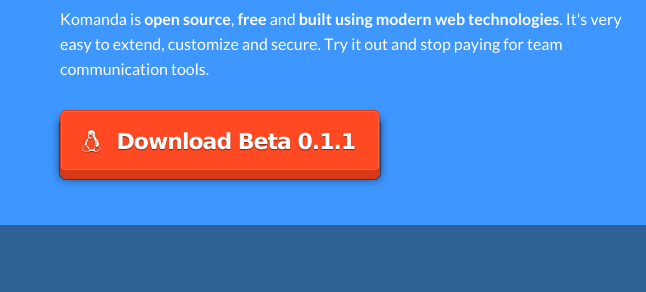
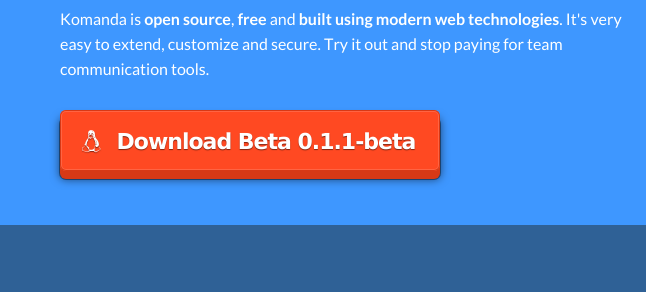
Before and after one commit to djcas9/komanda.io, a plain HTML site: page index.html in a window 1280 px wide. Shown: the part 387-679 px from the top of the page, 0-646 px from the left. Drawn offline with Linux system fonts and the light colour scheme.

Commit message:
add beta to version

```diff
--- a/index.html
+++ b/index.html
@@ -67,17 +67,17 @@
             <div class="download-buttons">
               <button class="download apple" data-href="stable/mac-current.zip">
                 <i class='fa fa-apple'></i>
-                Download Beta 0.1.1
+                Download Beta 0.1.1-beta
               </button>
 
               <button class="download windows" style="display:none;" data-href="stable/windows-current.zip">
                 <i class='fa fa-windows'></i>
-                Download Beta 0.1.1
+                Download Beta 0.1.1-beta
               </button>
 
               <button class="download linux" style="display:none;" data-href="stable/linux-current.zip">
                 <i class='fa fa-linux'></i>
-                Download Beta 0.1.1
+                Download Beta 0.1.1-beta
               </button>
             </div>
 
```
